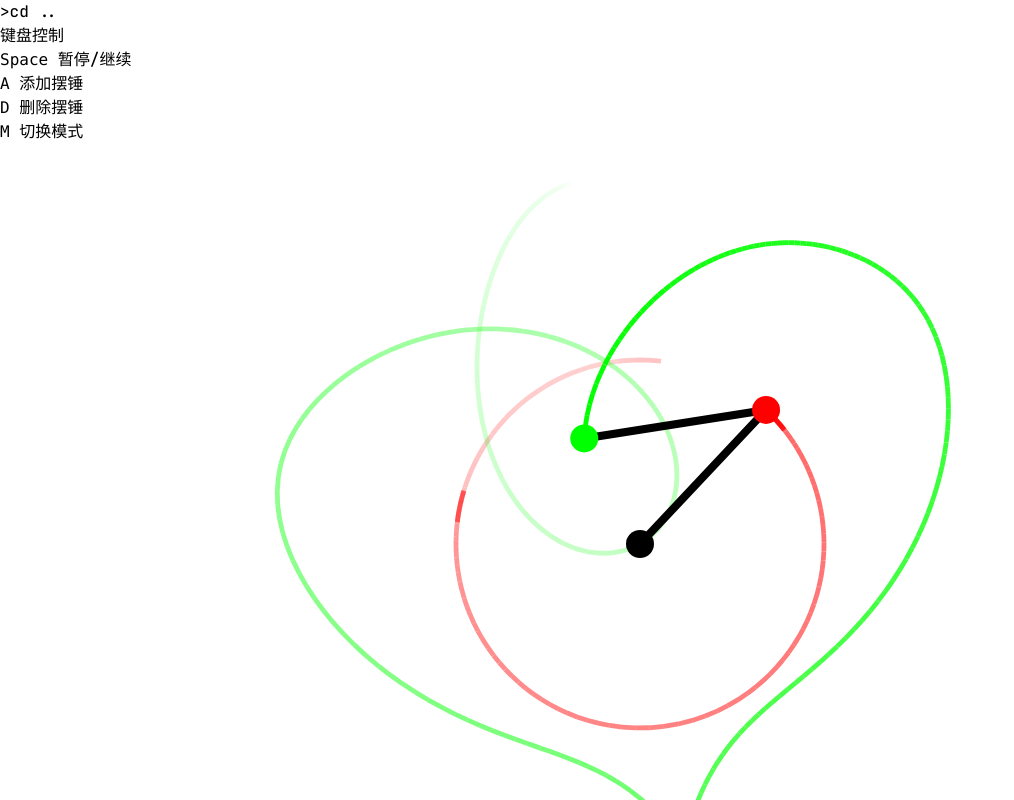
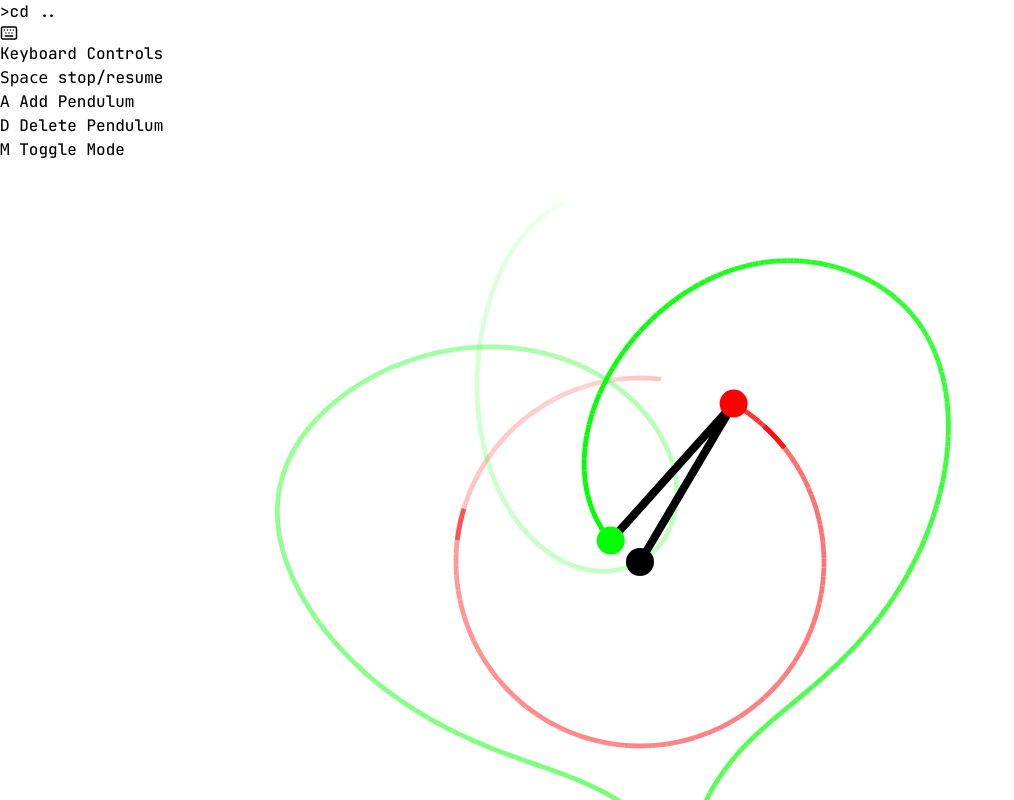
Before and after one commit to Debbl/v.aiwan.run, a React (Vite) app: page /007 in a window 1280 px wide. Shown: the top 800 px of the page, without its empty margins (0-1014 px from the left). Built offline with nearby package versions, Linux system fonts and the light colour scheme; the HTML template or start-up script is replaced by a standard one.

Commit message:
feat: update dependencies and add keyboard controls

```diff
--- a/package.json
+++ b/package.json
@@ -13,6 +13,7 @@
   },
   "dependencies": {
     "dat.gui": "^0.7.9",
+    "lucide-react": "^0.545.0",
     "p5": "^1.11.10",
     "react": "^18.3.1",
     "react-dom": "^18.3.1",
--- a/src/pages/007/Index.tsx
+++ b/src/pages/007/Index.tsx
@@ -1,9 +1,11 @@
-import React, { useEffect, useRef } from 'react'
+import { Keyboard } from 'lucide-react'
+import React, { useEffect, useRef, useState } from 'react'
 import { DoublePendulum } from './DoublePendulum'
 
 const Index: React.FC = () => {
   const canvas2dRef = useRef<HTMLCanvasElement | null>(null)
   const canvasWebGLRef = useRef<HTMLCanvasElement | null>(null)
+  const [showControls, setShowControls] = useState(false)
 
   useEffect(() => {
     const doublePendulum = new DoublePendulum({
@@ -58,21 +60,43 @@ const Index: React.FC = () => {
       />
 
       {/* Control panel */}
-      <div className='absolute left-4 top-4 z-20 rounded-lg bg-black/80 p-4 text-white backdrop-blur-sm'>
-        <h3 className='mb-2 text-sm font-semibold'>键盘控制</h3>
-        <div className='space-y-1 text-xs'>
+      <div
+        className='group absolute left-4 top-4 z-20'
+        onMouseEnter={() => setShowControls(true)}
+        onMouseLeave={() => setShowControls(false)}
+        onClick={() => setShowControls(!showControls)}
+      >
+        {/* Keyboard icon - always visible */}
+        <div className='flex size-10 cursor-pointer items-center justify-center rounded-lg bg-black/80 text-white backdrop-blur-sm transition-colors hover:bg-black/90'>
+          <Keyboard size={18} />
+        </div>
+
+        {/* Controls panel - shown on hover (desktop) or click (mobile) */}
+        <div
+          className={`absolute left-0 top-12 rounded-lg bg-black/80 p-4 text-white backdrop-blur-sm transition-all duration-200 ${
+            showControls
+              ? 'visible translate-y-0 opacity-100'
+              : 'invisible -translate-y-2 opacity-0'
+          }`}
+        >
+          <h3 className='mb-2 text-sm font-semibold'>Keyboard Controls</h3>
+          <div className='space-y-1 whitespace-nowrap text-xs'>
             <div>
               <kbd className='rounded bg-gray-700 px-1 py-0.5'>Space</kbd>{' '}
-            暂停/继续
+              stop/resume
             </div>
             <div>
-            <kbd className='rounded bg-gray-700 px-1 py-0.5'>A</kbd> 添加摆锤
+              <kbd className='rounded bg-gray-700 px-1 py-0.5'>A</kbd> Add
+              Pendulum
             </div>
             <div>
-            <kbd className='rounded bg-gray-700 px-1 py-0.5'>D</kbd> 删除摆锤
+              <kbd className='rounded bg-gray-700 px-1 py-0.5'>D</kbd> Delete
+              Pendulum
             </div>
             <div>
-            <kbd className='rounded bg-gray-700 px-1 py-0.5'>M</kbd> 切换模式
+              <kbd className='rounded bg-gray-700 px-1 py-0.5'>M</kbd> Toggle
+              Mode
+            </div>
           </div>
         </div>
       </div>
```
Also changed, not shown: 1 other file (tests, documents, lock files or other folders). Lines whose indentation alone changed are shown as unchanged.
